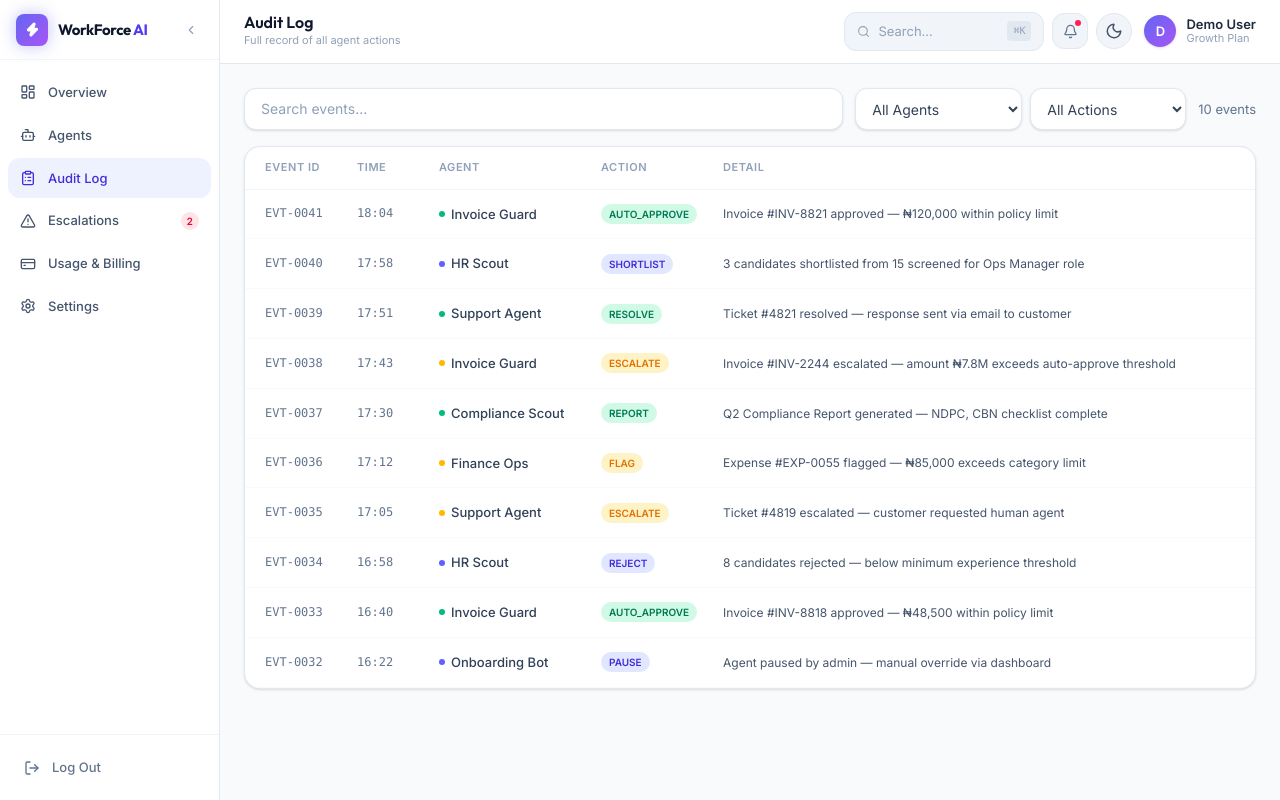
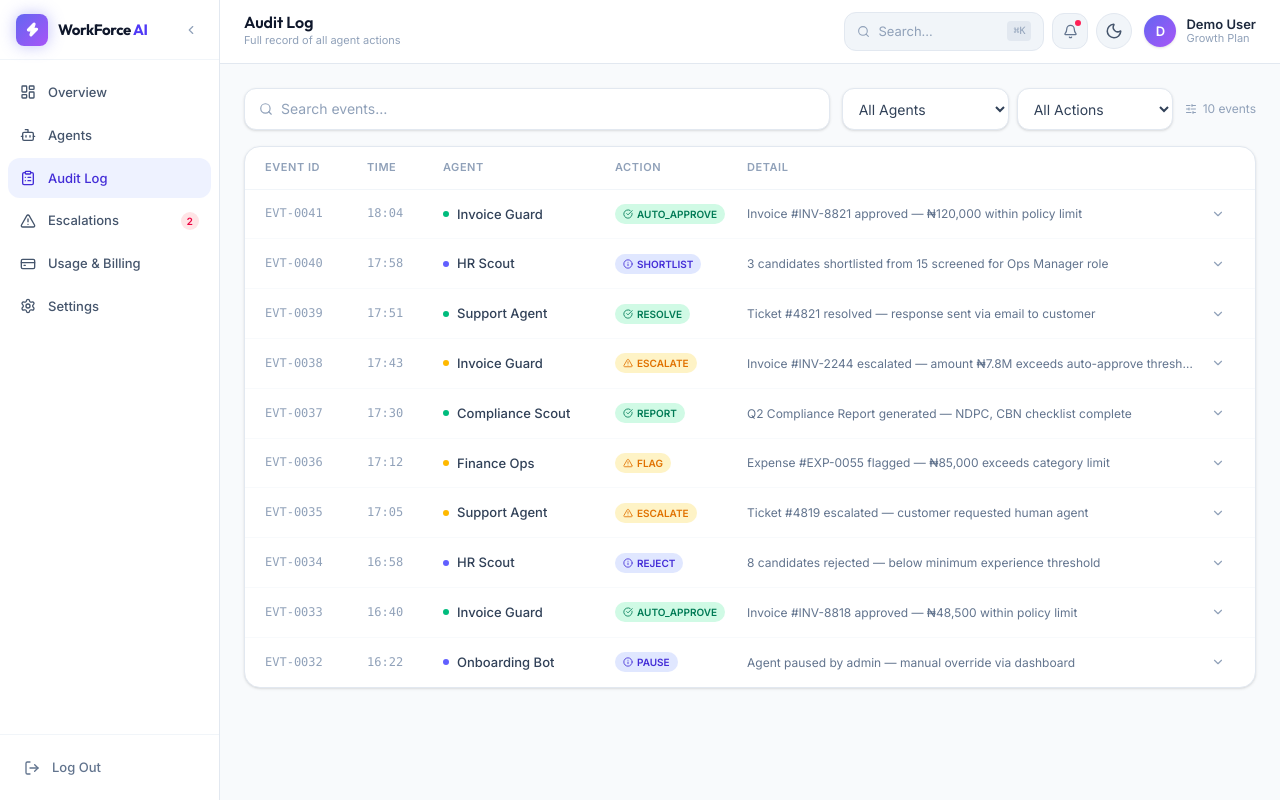
Before and after one commit to Pipe7-sudo/Agentic, a Next.js app in the folder frontend/: page /audit-log in a window 1280 px wide. Built offline with nearby package versions, Linux system fonts and the light colour scheme.

Commit message:
redesign(audit-log): Lucide action badges, expand chevron column, structured detail panel

```diff
--- a/frontend/src/app/(dashboard)/audit-log/page.tsx
+++ b/frontend/src/app/(dashboard)/audit-log/page.tsx
@@ -1,5 +1,6 @@
 'use client';
 import { useState } from 'react';
+import { Search, SlidersHorizontal, CheckCircle, AlertTriangle, Info, ChevronDown, ChevronUp } from 'lucide-react';
 
 const LOGS = [
   { id: 'EVT-0041', time: '18:04', agent: 'Invoice Guard',    action: 'AUTO_APPROVE', detail: 'Invoice #INV-8821 approved — ₦120,000 within policy limit', type: 'success' },
@@ -14,13 +15,10 @@ const LOGS = [
   { id: 'EVT-0032', time: '16:22', agent: 'Onboarding Bot',   action: 'PAUSE',        detail: 'Agent paused by admin — manual override via dashboard', type: 'info' },
 ];
 
-const TYPE_STYLES: Record<string, string> = {
-  success: 'bg-emerald-100 dark:bg-emerald-500/15 text-emerald-700 dark:text-emerald-400',
-  warning: 'bg-amber-100 dark:bg-amber-500/15 text-amber-600 dark:text-amber-400',
-  info:    'bg-indigo-100 dark:bg-indigo-500/15 text-indigo-700 dark:text-indigo-400',
-};
-const DOT: Record<string, string> = {
-  success: 'bg-emerald-500', warning: 'bg-amber-400', info: 'bg-indigo-500',
+const TYPE_CONFIG: Record<string, { style: string; dot: string; Icon: React.ElementType }> = {
+  success: { style: 'bg-emerald-100 dark:bg-emerald-500/15 text-emerald-700 dark:text-emerald-400', dot: 'bg-emerald-500', Icon: CheckCircle },
+  warning: { style: 'bg-amber-100 dark:bg-amber-500/15 text-amber-600 dark:text-amber-400',         dot: 'bg-amber-400',   Icon: AlertTriangle },
+  info:    { style: 'bg-indigo-100 dark:bg-indigo-500/15 text-indigo-700 dark:text-indigo-400',      dot: 'bg-indigo-500',  Icon: Info },
 };
 
 const AGENTS  = ['All Agents',  'Invoice Guard', 'HR Scout', 'Support Agent', 'Compliance Scout', 'Finance Ops', 'Onboarding Bot'];
@@ -42,90 +40,111 @@ export default function AuditLogPage() {
     <div className="max-w-[1100px] mx-auto flex flex-col gap-4">
       {/* Filters */}
       <div className="flex flex-col sm:flex-row gap-3">
+        <div className="flex-1 flex items-center gap-2 px-3.5 py-2.5 rounded-xl border border-slate-200 dark:border-white/[0.07] bg-white dark:bg-[#080812] shadow-sm dark:shadow-none focus-within:ring-2 focus-within:ring-indigo-500/30 transition-all">
+          <Search size={14} className="text-slate-400 shrink-0" />
           <input
             value={search}
             onChange={e => setSearch(e.target.value)}
             placeholder="Search events…"
-          className="flex-1 px-4 py-2.5 rounded-xl border border-slate-200 dark:border-white/[0.07] bg-white dark:bg-[#080812] text-sm text-slate-800 dark:text-slate-200 placeholder:text-slate-400 dark:placeholder:text-slate-600 focus:outline-none focus:ring-2 focus:ring-indigo-500/50 shadow-sm dark:shadow-none"
+            className="w-full bg-transparent text-sm text-slate-800 dark:text-slate-200 placeholder:text-slate-400 dark:placeholder:text-slate-600 focus:outline-none"
           />
+        </div>
         <div className="flex gap-2">
           <select value={agent} onChange={e => setAgent(e.target.value)}
-            className="flex-1 sm:flex-none px-3 py-2.5 rounded-xl border border-slate-200 dark:border-white/[0.07] bg-white dark:bg-[#080812] text-sm text-slate-700 dark:text-slate-300 focus:outline-none focus:ring-2 focus:ring-indigo-500/50 shadow-sm dark:shadow-none">
+            className="flex-1 sm:flex-none px-3 py-2.5 rounded-xl border border-slate-200 dark:border-white/[0.07] bg-white dark:bg-[#080812] text-sm text-slate-700 dark:text-slate-300 focus:outline-none focus:ring-2 focus:ring-indigo-500/30 shadow-sm dark:shadow-none">
             {AGENTS.map(a => <option key={a}>{a}</option>)}
           </select>
           <select value={action} onChange={e => setAction(e.target.value)}
-            className="flex-1 sm:flex-none px-3 py-2.5 rounded-xl border border-slate-200 dark:border-white/[0.07] bg-white dark:bg-[#080812] text-sm text-slate-700 dark:text-slate-300 focus:outline-none focus:ring-2 focus:ring-indigo-500/50 shadow-sm dark:shadow-none">
+            className="flex-1 sm:flex-none px-3 py-2.5 rounded-xl border border-slate-200 dark:border-white/[0.07] bg-white dark:bg-[#080812] text-sm text-slate-700 dark:text-slate-300 focus:outline-none focus:ring-2 focus:ring-indigo-500/30 shadow-sm dark:shadow-none">
             {ACTIONS.map(a => <option key={a}>{a}</option>)}
           </select>
         </div>
-        <span className="text-[13px] text-slate-500 self-center">{filtered.length} events</span>
+        <span className="flex items-center gap-1.5 text-[12px] text-slate-400 dark:text-slate-600 self-center">
+          <SlidersHorizontal size={12} />
+          {filtered.length} events
+        </span>
       </div>
 
-      {/* ── Mobile card list (< md) ─────────────────────────────── */}
+      {/* Mobile card list */}
       <div className="md:hidden flex flex-col gap-3">
         {filtered.length === 0 && (
-          <div className="py-12 text-center text-sm text-slate-400 dark:text-slate-600 bg-white dark:bg-[#080812] border border-slate-200 dark:border-white/[0.07] rounded-2xl">No events match your filters.</div>
+          <div className="py-12 text-center text-sm text-slate-400 bg-white dark:bg-[#080812] border border-slate-200 dark:border-white/[0.07] rounded-2xl">No events match your filters.</div>
         )}
-        {filtered.map(l => (
+        {filtered.map(l => {
+          const cfg = TYPE_CONFIG[l.type];
+          return (
             <div key={l.id}
               onClick={() => setExpanded(expanded === l.id ? null : l.id)}
               className="bg-white dark:bg-[#080812] border border-slate-200 dark:border-white/[0.07] rounded-2xl p-4 shadow-sm dark:shadow-none cursor-pointer">
               <div className="flex items-start justify-between gap-3 mb-2">
                 <div className="flex items-center gap-2">
-                <span className={`w-2 h-2 rounded-full shrink-0 mt-0.5 ${DOT[l.type]}`} />
+                  <span className={`w-1.5 h-1.5 rounded-full shrink-0 mt-1 ${cfg.dot}`} />
                   <span className="text-[13px] font-semibold text-slate-800 dark:text-slate-200">{l.agent}</span>
                 </div>
                 <div className="flex items-center gap-2 shrink-0">
-                <span className={`text-[10px] font-bold px-2 py-0.5 rounded-full ${TYPE_STYLES[l.type]}`}>{l.action}</span>
+                  <span className={`text-[10px] font-bold px-2 py-0.5 rounded-full ${cfg.style}`}>{l.action}</span>
                   <span className="text-[11px] text-slate-400 font-mono">{l.time}</span>
                 </div>
               </div>
-            <p className="text-[12px] text-slate-500 dark:text-slate-400 leading-[1.5] ml-4">{l.detail}</p>
+              <p className="text-[12px] text-slate-500 dark:text-slate-400 leading-[1.5] ml-3.5">{l.detail}</p>
               {expanded === l.id && (
-              <div className="mt-3 pt-3 border-t border-slate-100 dark:border-white/[0.05] flex flex-wrap gap-x-4 gap-y-1 text-[11px] text-slate-500 ml-4">
-                <span>ID: <strong className="text-slate-700 dark:text-slate-300">{l.id}</strong></span>
+                <div className="mt-3 pt-3 border-t border-slate-100 dark:border-white/[0.05] flex flex-wrap gap-x-4 gap-y-1 text-[11px] text-slate-500 ml-3.5">
+                  <span>ID: <strong className="text-slate-700 dark:text-slate-300 font-mono">{l.id}</strong></span>
                   <span>Time: <strong className="text-slate-700 dark:text-slate-300">{l.time} today</strong></span>
                 </div>
               )}
             </div>
-        ))}
+          );
+        })}
       </div>
 
-      {/* ── Desktop table (md+) ─────────────────────────────────── */}
+      {/* Desktop table */}
       <div className="hidden md:block bg-white dark:bg-[#080812] border border-slate-200 dark:border-white/[0.07] rounded-2xl shadow-sm dark:shadow-none overflow-hidden">
-        <div className="grid grid-cols-[80px_70px_150px_110px_1fr] gap-3 px-5 py-3 border-b border-slate-100 dark:border-white/[0.05] text-[11px] font-semibold uppercase tracking-wider text-slate-400 dark:text-slate-600">
-          <span>Event ID</span><span>Time</span><span>Agent</span><span>Action</span><span>Detail</span>
+        {/* Column headers */}
+        <div className="grid grid-cols-[90px_64px_160px_120px_1fr_24px] gap-3 px-5 py-3 border-b border-slate-100 dark:border-white/[0.05] text-[11px] font-semibold uppercase tracking-wider text-slate-400 dark:text-slate-600">
+          <span>Event ID</span><span>Time</span><span>Agent</span><span>Action</span><span>Detail</span><span></span>
         </div>
         {filtered.length === 0 && (
           <div className="py-16 text-center text-sm text-slate-400 dark:text-slate-600">No events match your filters.</div>
         )}
-        {filtered.map(l => (
-          <div key={l.id}>
+        {filtered.map(l => {
+          const cfg = TYPE_CONFIG[l.type];
+          const isOpen = expanded === l.id;
+          return (
+            <div key={l.id} className="border-b border-slate-50 dark:border-white/[0.03] last:border-0">
               <div
-              onClick={() => setExpanded(expanded === l.id ? null : l.id)}
-              className="grid grid-cols-[80px_70px_150px_110px_1fr] gap-3 px-5 py-3.5 border-b border-slate-50 dark:border-white/[0.03] hover:bg-slate-50 dark:hover:bg-white/[0.02] cursor-pointer items-center"
+                onClick={() => setExpanded(isOpen ? null : l.id)}
+                className="grid grid-cols-[90px_64px_160px_120px_1fr_24px] gap-3 px-5 py-3.5 hover:bg-slate-50 dark:hover:bg-white/[0.02] cursor-pointer items-center"
               >
-              <span className="text-[12px] font-mono text-slate-500">{l.id}</span>
-              <span className="text-[12px] text-slate-500 font-mono">{l.time}</span>
-              <div className="flex items-center gap-1.5">
-                <span className={`w-1.5 h-1.5 rounded-full shrink-0 ${DOT[l.type]}`} />
+                <span className="text-[12px] font-mono text-slate-400 dark:text-slate-600">{l.id}</span>
+                <span className="text-[12px] text-slate-400 dark:text-slate-600 font-mono">{l.time}</span>
+                <div className="flex items-center gap-2">
+                  <span className={`w-1.5 h-1.5 rounded-full shrink-0 ${cfg.dot}`} />
                   <span className="text-[13px] text-slate-700 dark:text-slate-300 font-medium truncate">{l.agent}</span>
                 </div>
-              <span className={`text-[10px] font-bold px-2 py-0.5 rounded-full w-fit ${TYPE_STYLES[l.type]}`}>{l.action}</span>
-              <span className="text-[12px] text-slate-600 dark:text-slate-400 truncate">{l.detail}</span>
+                <span className={`flex items-center gap-1 text-[10px] font-bold px-2 py-0.5 rounded-full w-fit ${cfg.style}`}>
+                  <cfg.Icon size={10} />
+                  {l.action}
+                </span>
+                <span className="text-[12px] text-slate-500 dark:text-slate-400 truncate">{l.detail}</span>
+                {isOpen ? <ChevronUp size={14} className="text-slate-400" /> : <ChevronDown size={14} className="text-slate-400" />}
               </div>
-            {expanded === l.id && (
-              <div className="px-5 py-4 bg-slate-50 dark:bg-white/[0.02] border-b border-slate-100 dark:border-white/[0.05]">
-                <p className="text-[13px] text-slate-700 dark:text-slate-300 leading-[1.6] mb-2">{l.detail}</p>
-                <div className="flex flex-wrap gap-4 text-[11px] text-slate-500">
-                  <span>Agent: <strong className="text-slate-700 dark:text-slate-300">{l.agent}</strong></span>
-                  <span>Event: <strong className="text-slate-700 dark:text-slate-300">{l.id}</strong></span>
-                  <span>Time: <strong className="text-slate-700 dark:text-slate-300">{l.time} today</strong></span>
+              {isOpen && (
+                <div className="px-5 py-4 bg-slate-50 dark:bg-white/[0.02] border-t border-slate-100 dark:border-white/[0.05]">
+                  <p className="text-[13px] text-slate-700 dark:text-slate-300 leading-[1.6] mb-3">{l.detail}</p>
+                  <div className="flex flex-wrap gap-6 text-[12px]">
+                    <div><span className="text-slate-400 dark:text-slate-600">Agent</span><br/><strong className="text-slate-700 dark:text-slate-300">{l.agent}</strong></div>
+                    <div><span className="text-slate-400 dark:text-slate-600">Event ID</span><br/><strong className="text-slate-700 dark:text-slate-300 font-mono">{l.id}</strong></div>
+                    <div><span className="text-slate-400 dark:text-slate-600">Time</span><br/><strong className="text-slate-700 dark:text-slate-300">{l.time} today</strong></div>
+                    <div><span className="text-slate-400 dark:text-slate-600">Type</span><br/>
+                      <span className={`text-[10px] font-bold px-1.5 py-0.5 rounded-full ${cfg.style}`}>{l.action}</span>
+                    </div>
                   </div>
                 </div>
               )}
             </div>
-        ))}
+          );
+        })}
       </div>
     </div>
   );
```
Lines whose indentation alone changed are shown as unchanged.
